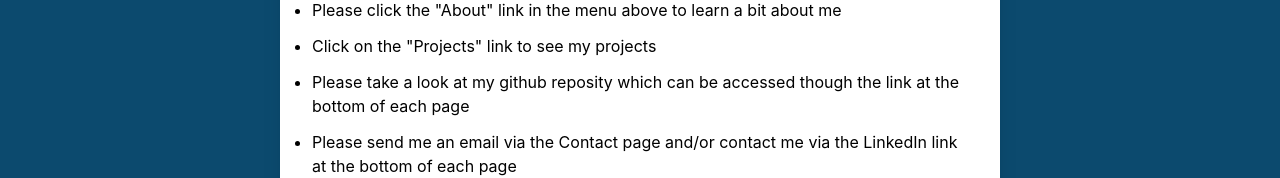
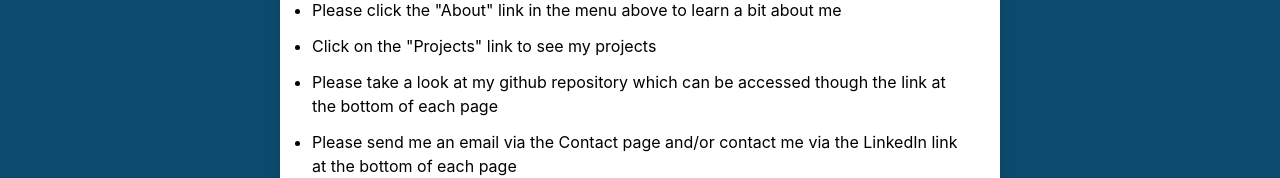
Before and after one commit to ryanessel/ryanessel-portfolio, a React (Create React App) app: page / in a window 1280 px wide. Shown: the part 374-552 px from the top of the page. Built offline with nearby package versions, Linux system fonts and the light colour scheme.

Commit message:
fixing some spelling errors

```diff
--- a/src/components/ProjectsCard.js
+++ b/src/components/ProjectsCard.js
@@ -65,7 +65,7 @@ import erpExample from "../pictures/ERP example website.png"
       <li className='mt-3 list-disc'>Replicates some aspects of an ERP</li>
       <li className='mt-3 list-disc'>Sign up and login to add parts and make quotes</li>
       <li className='mt-3 list-disc'>Quotes Made are automatically listed in the quote list page</li>
-      <li className='mt-3 list-disc'>Country Code live currecy search using API at top of page</li>
+      <li className='mt-3 list-disc'>Country Code live currency search using API at top of page</li>
     </ul>
     </section>
 
--- a/src/pages/Home.js
+++ b/src/pages/Home.js
@@ -17,7 +17,7 @@ homePageGreeting={"Hello Welcome to Ryan Essel's portfolio"}
 aboutInfo={`Please click the "About" link in the menu above to learn a bit about me`}
 myProjects={'Click on the "Projects" link to see my projects'}
 contactMe={"Please send me an email via the Contact page and/or contact me via the LinkedIn link at the bottom of each page"}
-githubRepo={"Please take a look at my github reposity which can be accessed though the link at the bottom of each page"}
+githubRepo={"Please take a look at my github repository which can be accessed though the link at the bottom of each page"}
 
 
 
```
